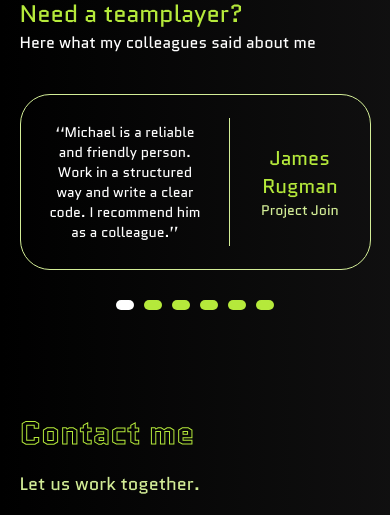
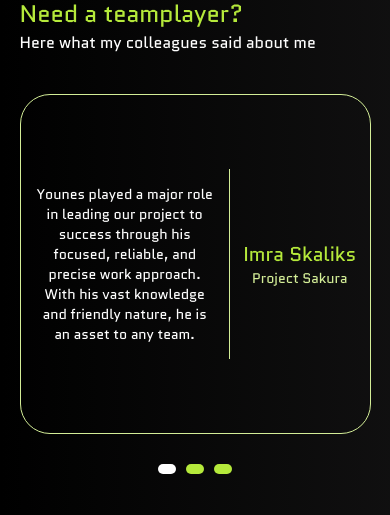
Before and after one commit to Younes-Darabi/portfolio, an Angular app: page / in a window 390 px wide. Shown: the part 3900-4415 px from the top of the page. Built offline with nearby package versions, Linux system fonts and the light colour scheme.

Commit message:
update references

```diff
--- a/src/app/main-page/references-page/references-page.html
+++ b/src/app/main-page/references-page/references-page.html
@@ -8,6 +8,7 @@
   </div>
   <div class="div_references">
     @for (reference of languages.websiteLanguage.referencesPage.references; track $index) {
+
     <div class="div_frame" [class.active]="currentSlide === $index">
       <p>{{reference.comment}}</p>
       <div class="linie"></div>
@@ -16,6 +17,7 @@
         <span>{{reference.projectName}}</span>
       </div>
     </div>
+
     }
   </div>
   <div class="div_btns">
--- a/src/app/main-page/references-page/references-page.scss
+++ b/src/app/main-page/references-page/references-page.scss
@@ -37,10 +37,9 @@
                 border: 1px solid #d3ed97;
 
                 p {
-                    font-size: 18px;
-                    width: 253px;
-                    height: 121;
-                    padding: 35px 25px;
+                    font-size: 15px;
+                    width: 350px;
+                    padding: 15px 15px;
                     margin: 0;
                     text-align: center;
                 }
@@ -56,6 +55,8 @@
                 h4 {
                     color: #b5e93b;
                     margin: 0;
+                    align-items: center;
+                    width: 150px;
                 }
 
                 span {
@@ -69,7 +70,7 @@
                     flex-direction: column;
                     justify-content: center;
                     align-items: center;
-                    padding: 0px 25px;
+                    padding: 0px 15px;
                 }
             }
         }
@@ -133,7 +134,7 @@
 
                 .div_frame {
                     width: 100%;
-                    height: 176px;
+                    height:250px;
                     display: none;
                     flex-shrink: 0;
                     transition: opacity 0.3s ease-in-out;
@@ -152,7 +153,7 @@
                     }
 
                     .linie {
-                        height: 128px;
+                        height: 190px;
                     }
 
                     div {
@@ -198,3 +199,104 @@
         }
     }
 }
+
+@media (max-width:500px) {
+    :host {
+        width: 100%;
+        padding-bottom: 0;
+        justify-content: center;
+
+        section {
+            // display: flex;
+            flex-direction: column;
+            // align-items: flex-end;
+            min-width: unset;
+            width: 90%;
+
+            .title_references {
+                display: none;
+            }
+
+            .teamplayer {
+                display: flex;
+                flex-direction: column;
+                margin-bottom: 40px;
+                width: 100%;
+            }
+
+            .div_references {
+
+                flex-direction: row;
+                justify-content: center;
+                margin-bottom: 30px;
+                flex-wrap: unset;
+                width: 100%;
+                position: relative;
+
+                .div_frame {
+                    width: 100%;
+                    height:340px;
+                    display: none;
+                    flex-shrink: 0;
+                    transition: opacity 0.3s ease-in-out;
+
+                    &.active {
+                        display: flex;
+                    }
+
+                    p {
+                        display: flex;
+                        align-items: center;
+                        justify-content: center;
+                        font-size: 14px;
+                        width: 60%;
+                        height: 116px;
+                    }
+
+                    .linie {
+                        height: 190px;
+                    }
+
+                    div {
+                        width: 40%;
+                        padding: 0px 10px;
+
+                        h4 {
+                            font-size: 20px;
+                            text-align: center;
+                        }
+
+                    }
+                }
+            }
+
+            .div_btns button.active {
+                background-color: #ffffff;
+            }
+
+            .div_btns {
+                display: flex;
+                justify-content: center;
+                align-items: center;
+                gap: 10px;
+                width: 100%;
+
+                button {
+                    width: 18px;
+                    height: 10px;
+                    border-radius: 6px;
+                    background-color: #b5e93b;
+                    border: none;
+
+                    &:hover {
+                        cursor: pointer;
+                    }
+                }
+            }
+
+            .arrow {
+                display: none;
+            }
+        }
+    }
+}
--- a/src/app/services/languages.ts
+++ b/src/app/services/languages.ts
@@ -128,30 +128,31 @@ export class Languages {
       textRes: "Here what my colleagues said about me",
       references: [
         {
-          name: 'James Rugman',
+          name: 'Imra Skaliks',
+          projectName: 'Project Sakura',
+          comment: 'Younes played a major role in leading our project to success through his focused, reliable, and precise work approach. With his vast knowledge and friendly nature, he is an asset to any team.',
+        }, {
+          name: 'Anastasia Tsypkaykina',
           projectName: 'Project Join',
-          comment: '‘‘Michael is a reliable and friendly person. Work in a structured way and write a clear code. I recommend him as a colleague.’’',
+          comment: 'Younes was very helpful on our project, and I truly enjoyed working with him. He was always punctual and managed his time and work extremely well. He also communicated clearly and was a reliable team member throughout the project.',
         }, {
-          name: 'Evelyn Marx',
-          projectName: 'Project DA Bubble',
-          comment: '‘’ He is a trustworthy teamplayer and can cope with the stress of deadlines. Structured work and clear code. ‘’',
-        }, {
-          name: 'Noah Mueller',
-          projectName: 'Project Sharkie',
-          comment: '‘Michael had to develop, format and deliver content in collaboration with the team members.He is a reliable and friendly person.’’',
-        }, {
-          name: 'Noah Mueller',
-          projectName: 'Project Sharkie',
-          comment: '‘Michael had to develop, format and deliver content in collaboration with the team members.He is a reliable and friendly person.’’',
-        }, {
-          name: 'Noah Mueller',
-          projectName: 'Project Sharkie',
-          comment: '‘Michael had to develop, format and deliver content in collaboration with the team members.He is a reliable and friendly person.’’',
-        }, {
-          name: 'Noah Mueller',
-          projectName: 'Project Sharkie',
-          comment: '‘Michael had to develop, format and deliver content in collaboration with the team members.He is a reliable and friendly person.’’',
+          name: 'Kevin Hase',
+          projectName: 'Project Join',
+          comment: 'Younes, your calm demeanor, commitment, and reliable support made our collaboration truly special.',
         }
+        // , {
+        //   name: 'Noah Mueller',
+        //   projectName: 'Project Sharkie',
+        //   comment: '‘Michael had to develop, format and deliver content in collaboration with the team members.He is a reliable and friendly person.’’',
+        // }, {
+        //   name: 'Noah Mueller',
+        //   projectName: 'Project Sharkie',
+        //   comment: '‘Michael had to develop, format and deliver content in collaboration with the team members.He is a reliable and friendly person.’’',
+        // }, {
+        //   name: 'Noah Mueller',
+        //   projectName: 'Project Sharkie',
+        //   comment: '‘Michael had to develop, format and deliver content in collaboration with the team members.He is a reliable and friendly person.’’',
+        // }
       ]
     },
     contact: {
@@ -187,7 +188,7 @@ export class Languages {
       address: "Test Str. 1",
       // address: "Langenhainer Str. 1",
       city: "28195 Bremen",
-      contact : "contact",
+      contact: "contact",
       phone: "+49 176 87853794",
       email: "info@younes-darabi.de",
     },
@@ -334,30 +335,31 @@ export class Languages {
       textRes: "Hier ist, was meine Kollegen über mich gesagt haben",
       references: [
         {
-          name: 'James Rugman',
+          name: 'Imra Skaliks',
+          projectName: 'Project Sakura',
+          comment: 'Younes hat einen großen Anteil daran gehabt, unser Projekt zum Erfolg zu führen, durch seine fokussierte, verlässliche und präzise Arbeitsweise. Durch sein großes Wissen und seine freundliche Art ist er ein Gewinn für jedes Team.',
+        }, {
+          name: 'Anastasia Tsypkaykina',
           projectName: 'Project Join',
-          comment: '‘‘Michael is a reliable and friendly person. Work in a structured way and write a clear code. I recommend him as a colleague.’’',
+          comment: 'Younes war sehr hilfsbereit in unserem Projekt, und ich habe es wirklich genossen, mit ihm zusammenzuarbeiten. Er war immer pünktlich und hat seine Zeit und Arbeit extrem gut gemanagt. Außerdem kommunizierte er klar und war während des gesamten Projekts ein zuverlässiges Teammitglied.',
         }, {
-          name: 'Evelyn Marx',
-          projectName: 'Project DA Bubble',
-          comment: '‘’ He is a trustworthy teamplayer and can cope with the stress of deadlines. Structured work and clear code. ‘’',
-        }, {
-          name: 'Noah Mueller',
-          projectName: 'Project Sharkie',
-          comment: '‘Michael had to develop, format and deliver content in collaboration with the team members.He is a reliable and friendly person.’’',
-        }, {
-          name: 'Noah Mueller',
-          projectName: 'Project Sharkie',
-          comment: '‘Michael had to develop, format and deliver content in collaboration with the team members.He is a reliable and friendly person.’’',
-        }, {
-          name: 'Noah Mueller',
-          projectName: 'Project Sharkie',
-          comment: '‘Michael had to develop, format and deliver content in collaboration with the team members.He is a reliable and friendly person.’’',
-        }, {
-          name: 'Noah Mueller',
-          projectName: 'Project Sharkie',
-          comment: '‘Michael had to develop, format and deliver content in collaboration with the team members.He is a reliable and friendly person.’’',
+          name: 'Kevin Hase',
+          projectName: 'Project Join',
+          comment: 'Younes, deine ruhige Art, dein Einsatz und dein verlässlicher Support haben unsere Zusammenarbeit wirklich besonders gemacht.',
         }
+        // , {
+        //   name: 'Noah Mueller',
+        //   projectName: 'Project Sharkie',
+        //   comment: '‘Michael had to develop, format and deliver content in collaboration with the team members.He is a reliable and friendly person.’’',
+        // }, {
+        //   name: 'Noah Mueller',
+        //   projectName: 'Project Sharkie',
+        //   comment: '‘Michael had to develop, format and deliver content in collaboration with the team members.He is a reliable and friendly person.’’',
+        // }, {
+        //   name: 'Noah Mueller',
+        //   projectName: 'Project Sharkie',
+        //   comment: '‘Michael had to develop, format and deliver content in collaboration with the team members.He is a reliable and friendly person.’’',
+        // }
       ]
     },
     contact: {
@@ -393,7 +395,7 @@ export class Languages {
       address: "Test Str. 1",
       // address: "Langenhainer Str. 1",
       city: "28195 Bremen",
-      contact : "Kontakt",
+      contact: "Kontakt",
       phone: "+49 176 87853794",
       email: "info@younes-darabi.de",
     },
```
